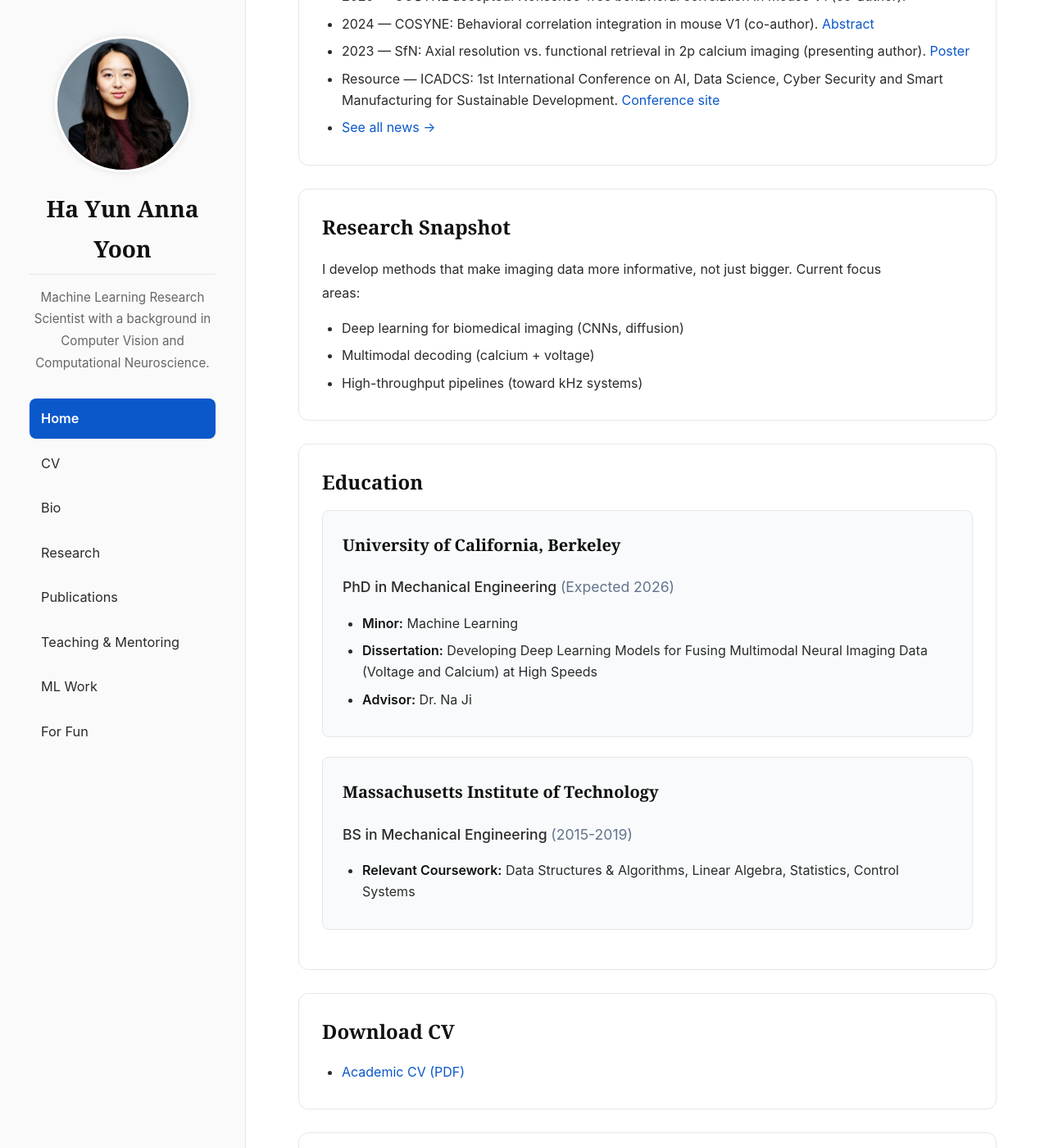
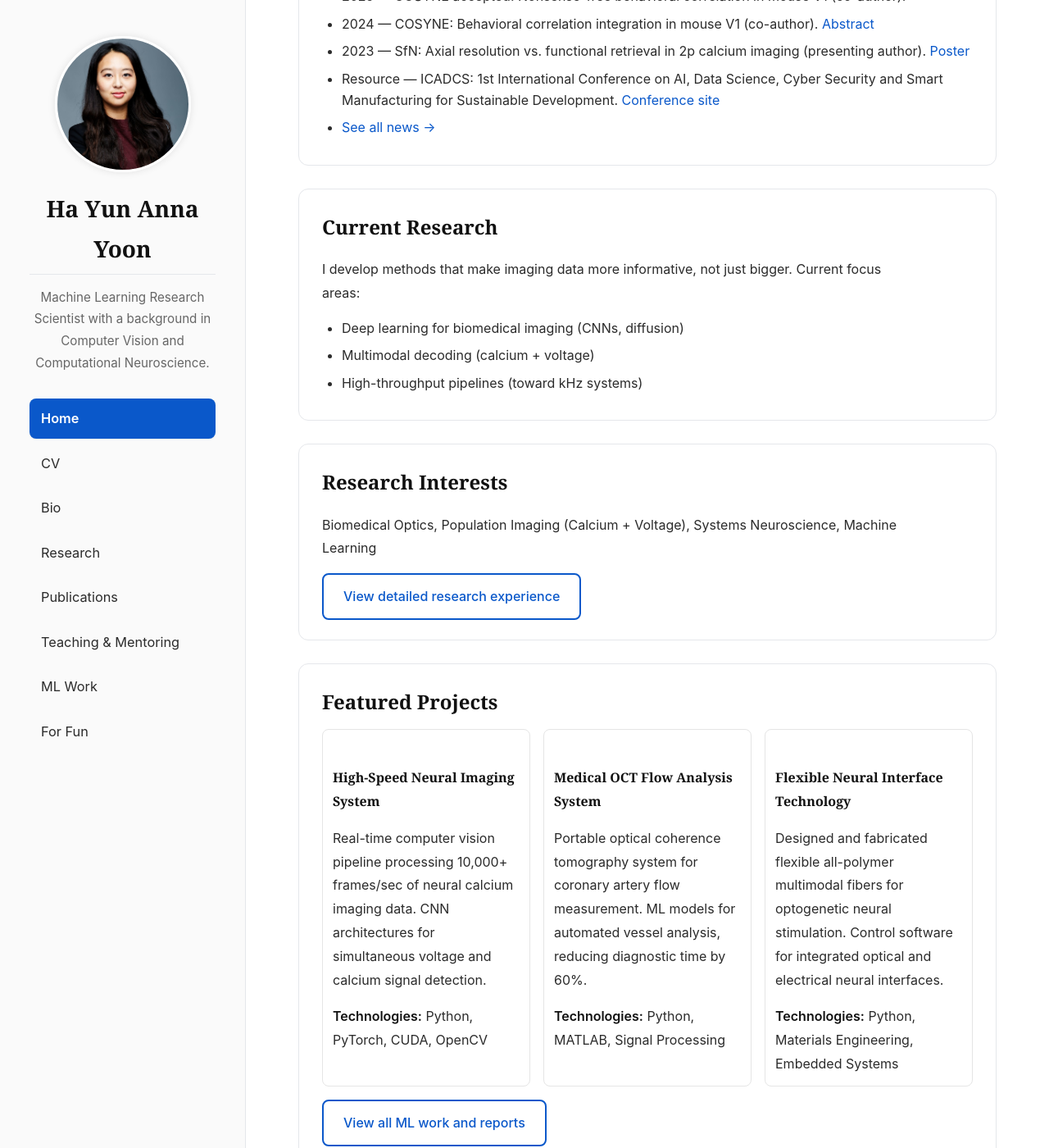
Before and after one commit to annahayoon/annahayoon.github.io, a Jekyll site: the page built from index.md, in a window 1280 px wide and 1400 px high, scrolled down 826 px. Shown: the whole window at 82% size. Built offline with Jekyll 4.4.1, drawn with Linux system fonts in a browser that asks for light colours.

Commit message:
Homepage: add Featured Projects widget; split research into Current Research and Research Interests

```diff
--- a/index.md
+++ b/index.md
@@ -34,7 +34,7 @@ title: Home
 </div>
 
 <div class="widget">
-<h2 class="widget-title">Research Snapshot</h2>
+<h2 class="widget-title">Current Research</h2>
 
 <p>I develop methods that make imaging data more informative, not just bigger. Current focus areas:</p>
 
@@ -43,6 +43,40 @@ title: Home
 <li>Multimodal decoding (calcium + voltage)</li>
 <li>High-throughput pipelines (toward kHz systems)</li>
 </ul>
+</div>
+
+<div class="widget">
+<h2 class="widget-title">Research Interests</h2>
+
+<p>Biomedical Optics, Population Imaging (Calcium + Voltage), Systems Neuroscience, Machine Learning</p>
+
+<p><a href="/research.html" class="btn btn-secondary">View detailed research experience</a></p>
+</div>
+
+<div class="widget">
+<h2 class="widget-title">Featured Projects</h2>
+
+<div class="projects-grid">
+  <div class="project-card">
+    <h4>High-Speed Neural Imaging System</h4>
+    <p>Real-time computer vision pipeline processing 10,000+ frames/sec of neural calcium imaging data. CNN architectures for simultaneous voltage and calcium signal detection.</p>
+    <p><strong>Technologies:</strong> Python, PyTorch, CUDA, OpenCV</p>
+  </div>
+
+  <div class="project-card">
+    <h4>Medical OCT Flow Analysis System</h4>
+    <p>Portable optical coherence tomography system for coronary artery flow measurement. ML models for automated vessel analysis, reducing diagnostic time by 60%.</p>
+    <p><strong>Technologies:</strong> Python, MATLAB, Signal Processing</p>
+  </div>
+
+  <div class="project-card">
+    <h4>Flexible Neural Interface Technology</h4>
+    <p>Designed and fabricated flexible all-polymer multimodal fibers for optogenetic neural stimulation. Control software for integrated optical and electrical neural interfaces.</p>
+    <p><strong>Technologies:</strong> Python, Materials Engineering, Embedded Systems</p>
+  </div>
+</div>
+
+<p><a href="/ml-work.html" class="btn btn-secondary">View all ML work and reports</a></p>
 </div>
 
 <div class="widget">
```
